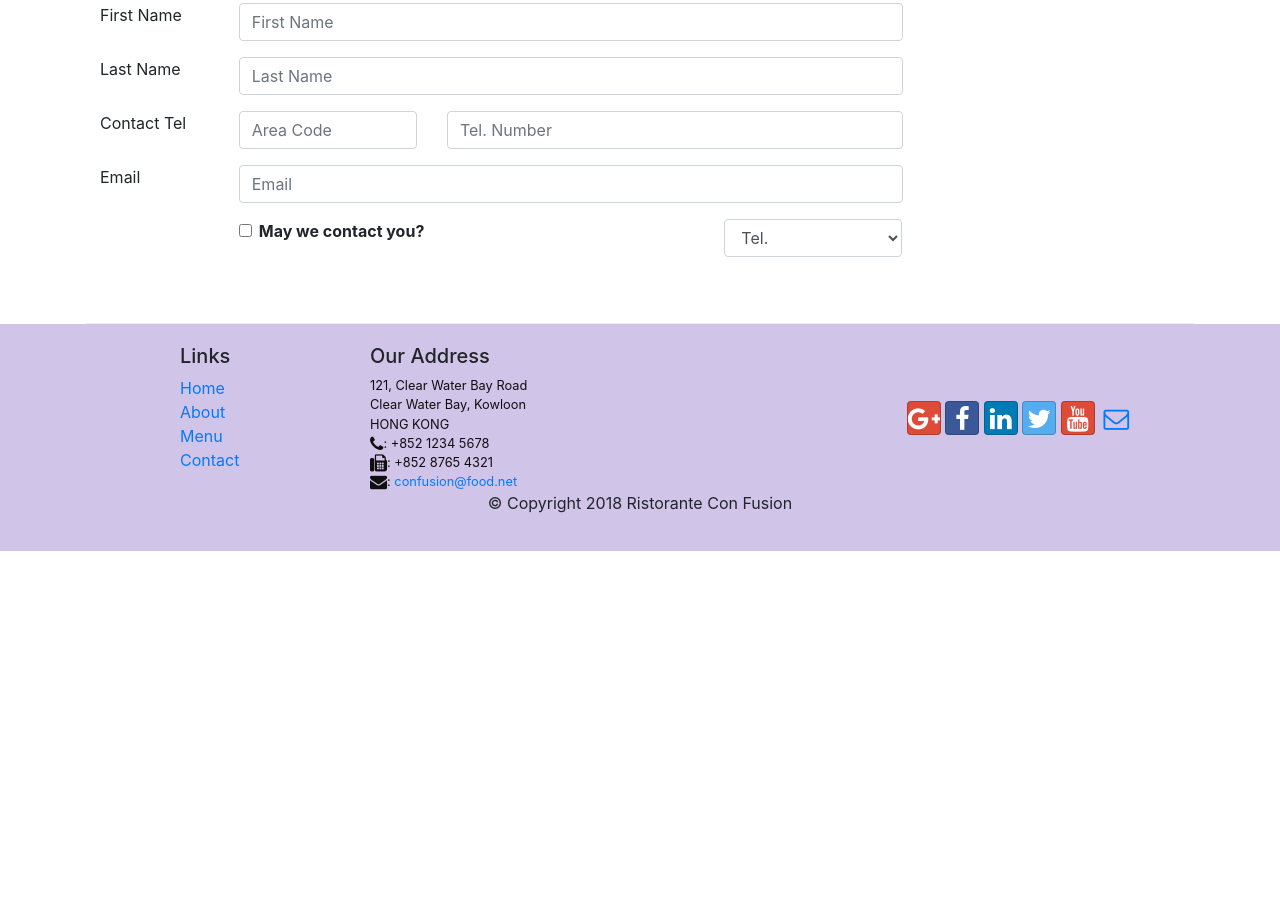
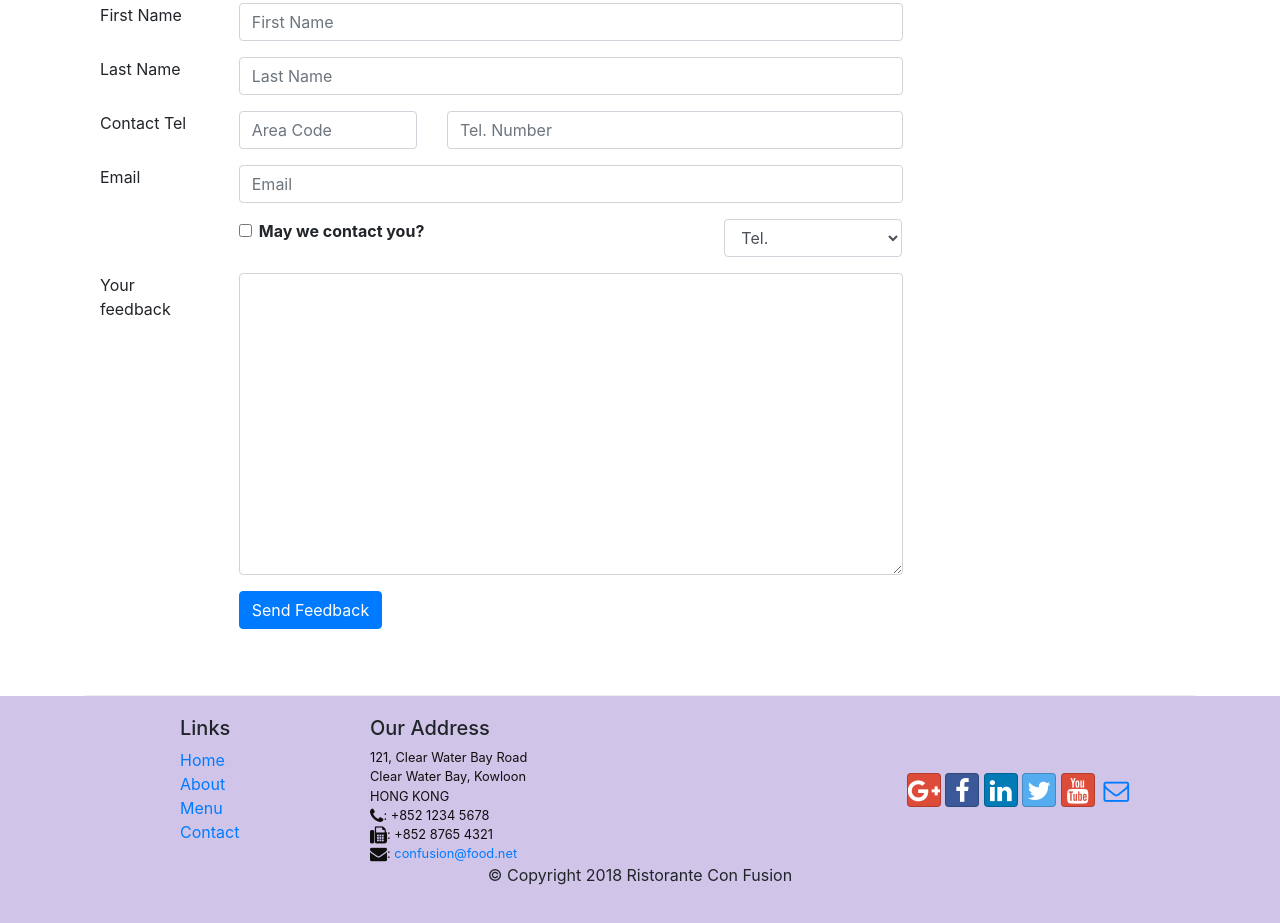
Before and after one commit to gbgoodboi/conFusion, a website: page contactus.html in a window 1280 px wide. Shown: the part 953-1876 px from the top of the page. Before the commit the page ends 1504 px from the top, so only its background shows below. Drawn offline with nearby package versions, Linux system fonts and the light colour scheme.

Commit message:
Adding text area and submit button

```diff
--- a/contactus.html
+++ b/contactus.html
@@ -103,26 +103,29 @@
                     <div class="form-group row">
                         <label for="firstname" class="col-md-2 col-form-lable">First Name</label>
                         <div class="col-md-10">
-                            <input type="text" class="form-control" id="firstname" name="firstname" placeholder="First Name">
+                            <input type="text" class="form-control" id="firstname" name="firstname"
+                                placeholder="First Name">
                         </div>
                     </div>
                     <div class="form-group row">
                         <label for="lastname" class="col-md-2 col-form-lable">Last Name</label>
                         <div class="col-md-10">
-                            <input type="text" class="form-control" id="lastname" name="lastname" placeholder="Last Name">
+                            <input type="text" class="form-control" id="lastname" name="lastname"
+                                placeholder="Last Name">
                         </div>
                     </div>
                     <div class="form-group row">
                         <label for="telnum" class="col-12 col-md-2 col-form-lable">Contact Tel</label>
                         <div class="col-5 col-md-3">
-                            <input type="tel" class="form-control" id="areacode" name="areacode" placeholder="Area Code">
+                            <input type="tel" class="form-control" id="areacode" name="areacode"
+                                placeholder="Area Code">
                         </div>
                         <div class="col-7 col-md-7">
                             <input type="tel" class="form-control" id="telnum" name="telnum" placeholder="Tel. Number">
                         </div>
                     </div>
                     <div class="form-group row">
-                        <label for="email" class="col-md-2 col-form-lable">Email</label>
+                        <label for="emailID" class="col-md-2 col-form-lable">Email</label>
                         <div class="col-md-10">
                             <input type="email" class="form-control" id="emailID" name="emailID" placeholder="Email">
                         </div>
@@ -130,8 +133,7 @@
                     <div class="form-group row">
                         <div class="col-md-6 offset-md-2">
                             <div class="form-check">
-                                <input type="checkbox" class="form-check-input"
-                                name="approve" id="approve" value="">
+                                <input type="checkbox" class="form-check-input" name="approve" id="approve" value="">
                                 <label class="form-check-label" for="approve">
                                     <strong>May we contact you?</strong>
                                 </label>
@@ -142,6 +144,19 @@
                                 <option>Tel.</option>
                                 <option>Email</option>
                             </select>
+                        </div>
+                    </div>
+                    <div class="form-group row">
+                        <label for="feedback" class="col-md-2 col-form-lable">Your feedback</label>
+                        <div class="col-md-10">
+                            <textarea class="form-control" id="feedback" name="feedback" rows="12"></textarea>
+                        </div>
+                    </div>
+                    <div class="form-group row">
+                        <div class="offset-md-2 col-md-10">
+                            <button type="submit" class="btn btn-primary">
+                                Send Feedback
+                            </button>
                         </div>
                     </div>
                 </form>
```
